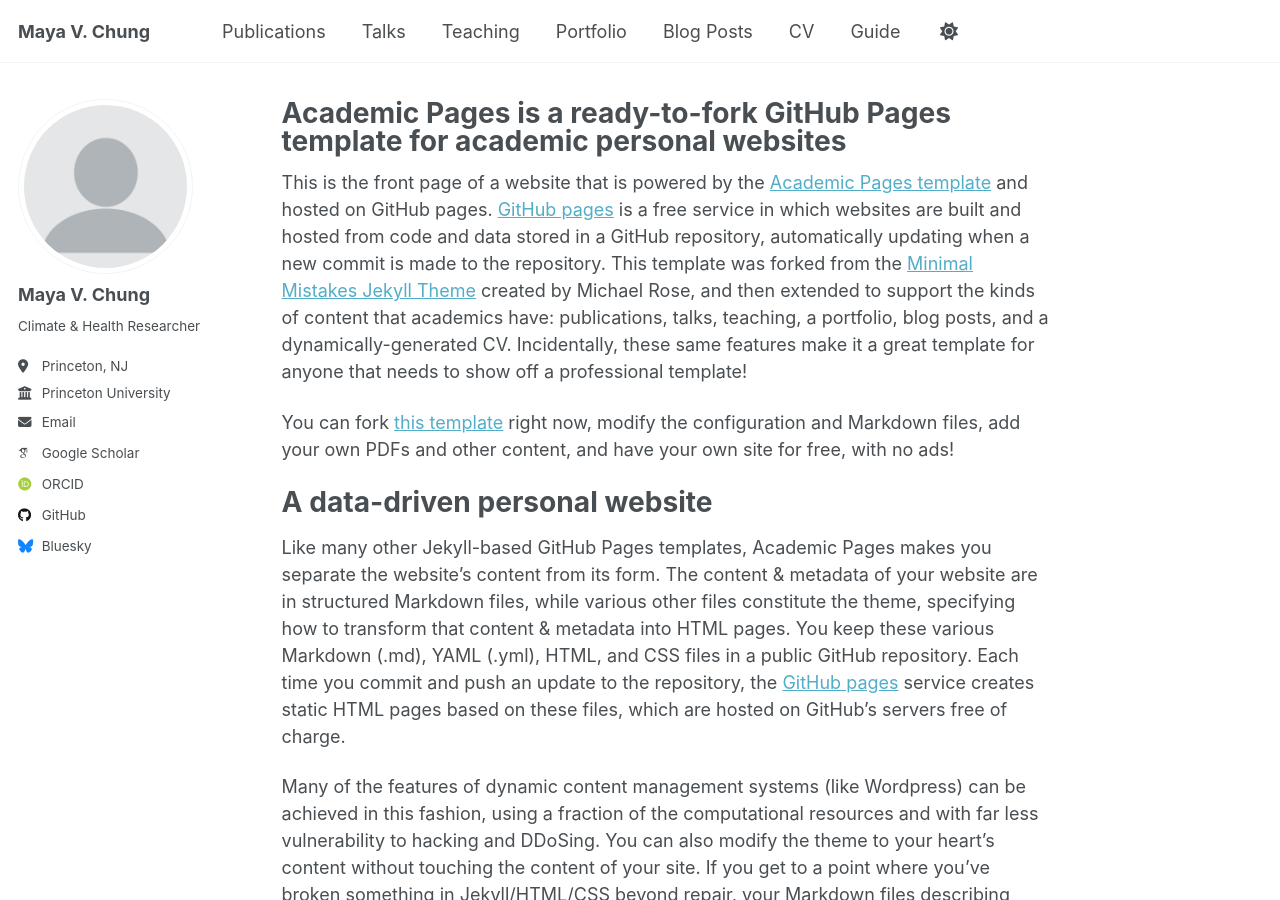
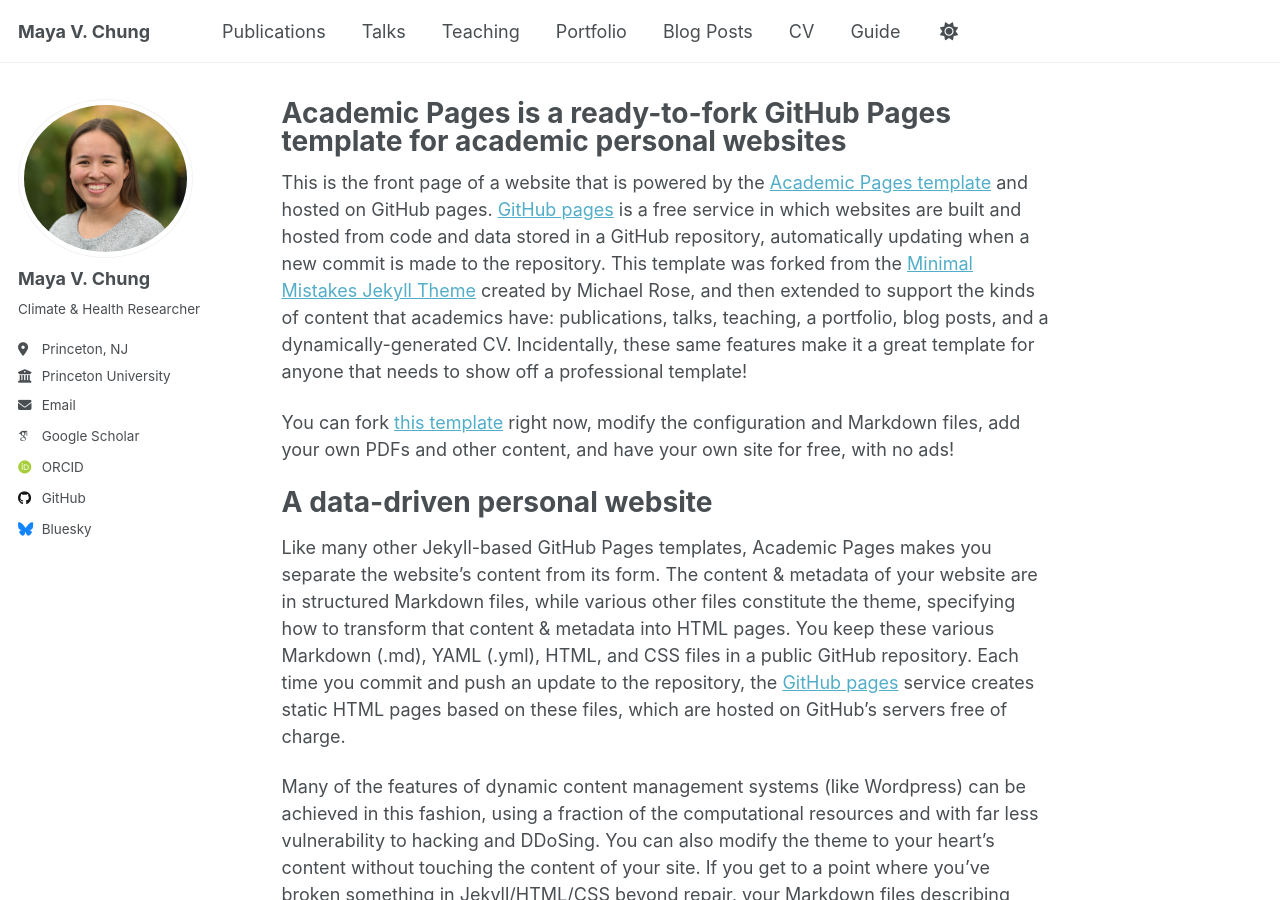
Before and after one commit to mayavchung/mayavchung.github.io, a Jekyll site: the page built from _pages/about.md, in a window 1280 px wide and 900 px high. Built offline with Jekyll 4.4.1, drawn with Linux system fonts in a browser that asks for light colours; some web fonts are replaced; a script that is not in the unit is left out.

Commit message:
Update _config.yml

```diff
--- a/_config.yml
+++ b/_config.yml
@@ -22,7 +22,7 @@ repository               : "mayavchung/mayavchung.github.io"
 #               Additional customization can be done by editing /_includes/author-profile.html
 author:
   # Biographic information
-  avatar           : "profile.png"
+  avatar           : "MayaChung_princeton copy.jpeg"
   name             : "Maya V. Chung"
   pronouns         : # example: "she/her"
   bio              : "Climate & Health Researcher"
```
